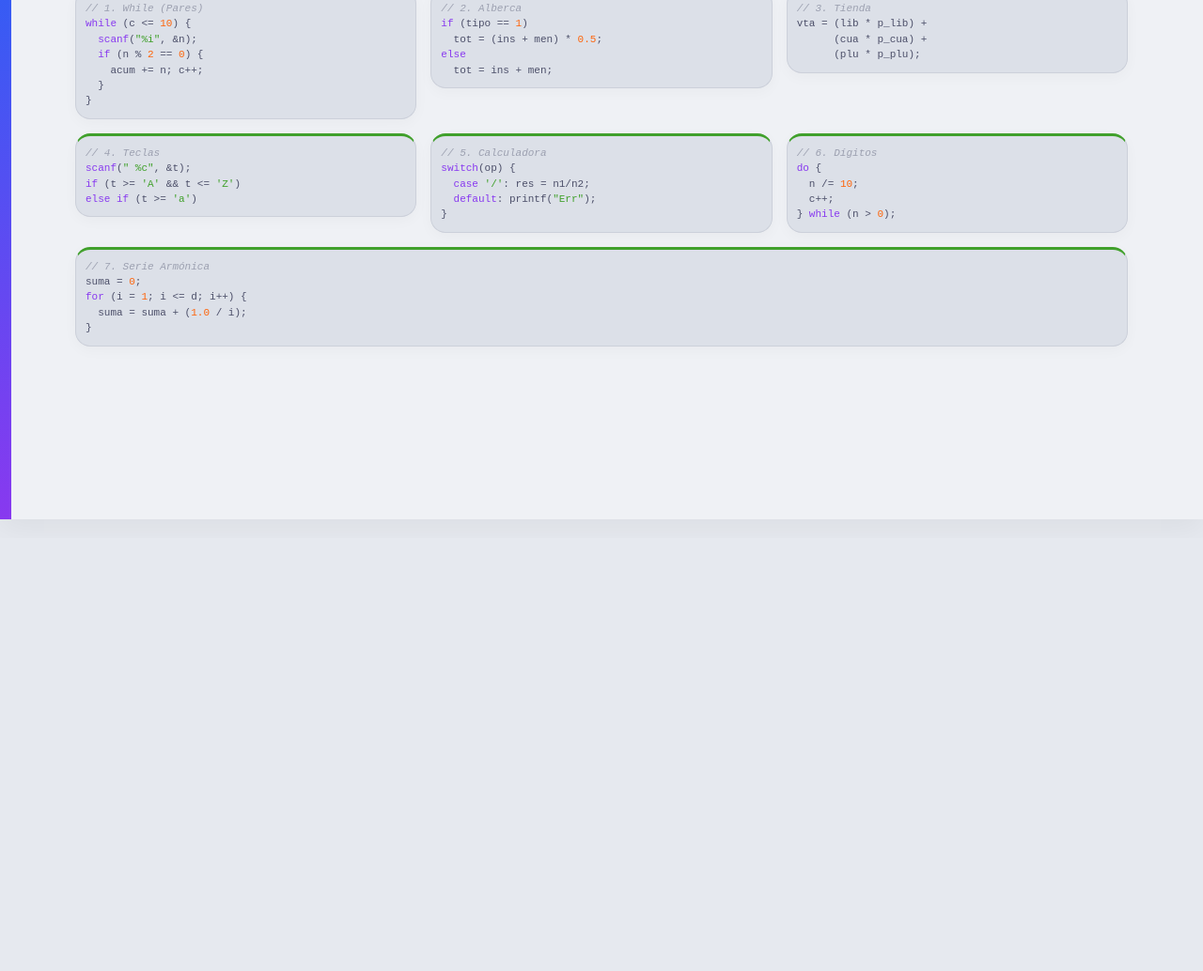
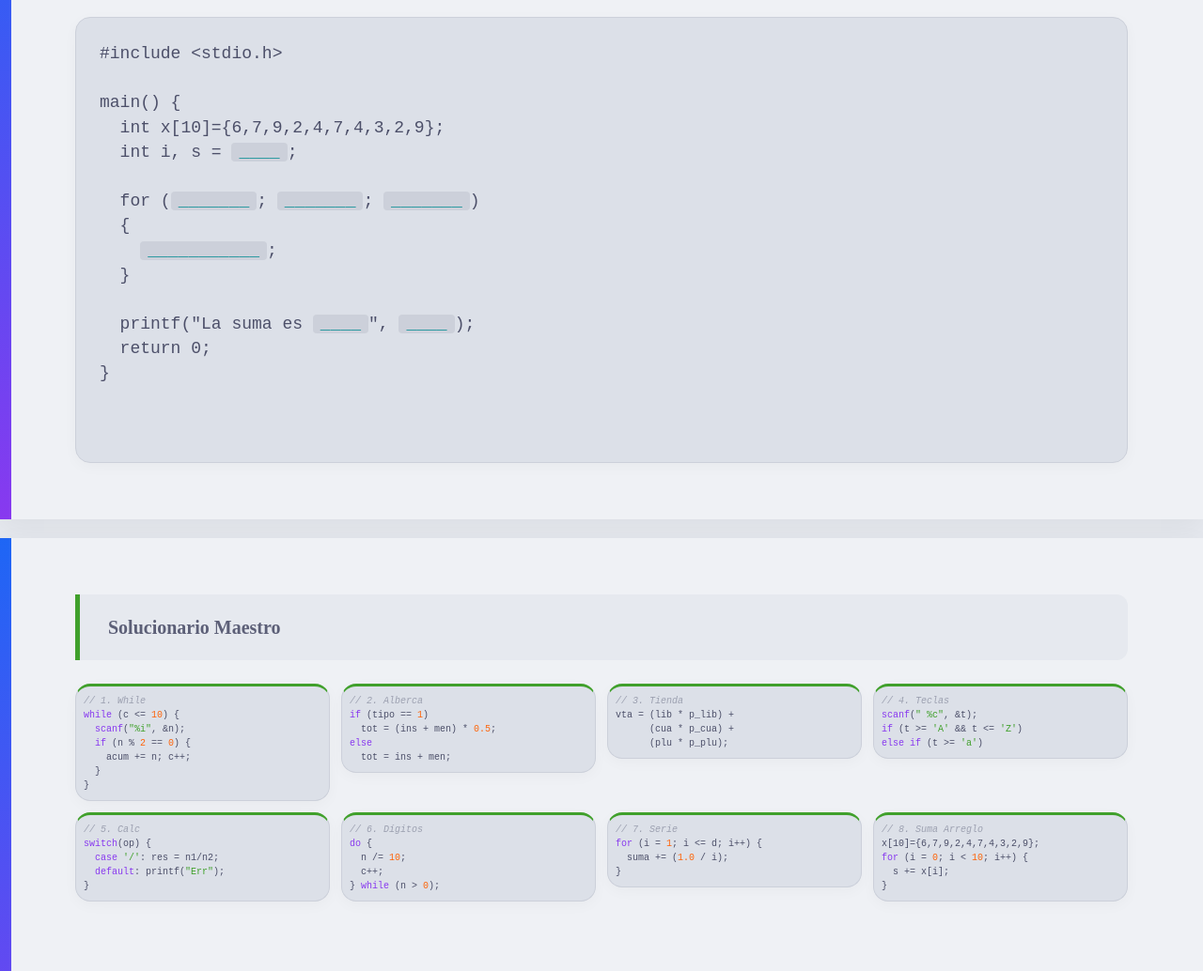
Before and after one commit to micheldavalos/repaso_lenguaje_c_26A, a plain HTML site: page index.html in a window 1280 px wide. Shown: the part 6847-7881 px from the top of the page at 94% size. Before the commit the page ends 7420 px from the top, so only its background shows below. Drawn offline with Linux system fonts and the light colour scheme.

Commit message:
Refactor HTML structure and styling for exercises, update comments, and enhance layout

```diff
--- a/index.html
+++ b/index.html
@@ -106,7 +106,6 @@
             margin-right: 10px;
         }
 
-        /* Estilo para la fórmula visual */
         .math-series {
             display: flex;
             align-items: center;
@@ -160,14 +159,14 @@
 
         .solution-grid {
             display: grid;
-            grid-template-columns: repeat(3, 1fr);
-            gap: 15px;
+            grid-template-columns: repeat(4, 1fr);
+            gap: 12px;
             width: 100%;
         }
 
         .solution-grid pre {
-            font-size: 11px;
-            padding: 10px;
+            font-size: 10px;
+            padding: 8px;
             border-top: 3px solid var(--ctp-green);
         }
 
@@ -341,7 +340,6 @@ main() {
             <p><span class="exercise-number">Ejercicio 6.</span> Introducir un número entero y contar cuántos dígitos tiene utilizando una estructura do-while.</p>
         </div>
         <pre><code>#include &lt;stdio.h&gt;
-#include &lt;conio.h&gt;
 
 main() {
   int n, c = <span class="blank-space">____</span>;
@@ -355,11 +353,10 @@ main() {
   } <span class="blank-space">while (_______)</span>;
 
   printf("El número tiene %i dígitos", <span class="blank-space">____</span>);
-  getch();
 }</code></pre>
     </div>
 
-    <!-- Diapositiva 9: Ejercicio 7 (Serie Armónica Formateada) -->
+    <!-- Diapositiva 9: Ejercicio 7 -->
     <div class="slide-container" id="slide9">
         <div class="description-box">
             <p><span class="exercise-number">Ejercicio 7.</span> Leer un número entero 'd' y calcular la suma de la siguiente serie armónica utilizando un ciclo <strong>for</strong>:</p>
@@ -390,14 +387,35 @@ main() {
 }</code></pre>
     </div>
 
-    <!-- Diapositiva 10: Solucionario -->
+    <!-- Diapositiva 10: Ejercicio 8 -->
     <div class="slide-container" id="slide10">
+        <div class="description-box">
+            <p><span class="exercise-number">Ejercicio 8.</span> Sumar los elementos contenidos en un arreglo unidimensional de 10 enteros inicializado con valores fijos y mostrar el resultado.</p>
+        </div>
+        <pre><code>#include &lt;stdio.h&gt;
+
+main() {
+  int x[10]={6,7,9,2,4,7,4,3,2,9};
+  int i, s = <span class="blank-space">____</span>;
+
+  for (<span class="blank-space">_______</span>; <span class="blank-space">_______</span>; <span class="blank-space">_______</span>)
+  {
+    <span class="blank-space">___________</span>;
+  }
+
+  printf("La suma es <span class="blank-space">____</span>", <span class="blank-space">____</span>);
+  return 0;
+}</code></pre>
+    </div>
+
+    <!-- Diapositiva 11: Solucionario -->
+    <div class="slide-container" id="slide11">
         <div class="description-box" style="border-left-color: var(--ctp-green);">
             <p style="font-style: normal; font-weight: 700;">Solucionario Maestro</p>
         </div>
         <div class="solution-grid">
             <div>
-                <pre><code><span class="comment">// 1. While (Pares)</span>
+                <pre><code><span class="comment">// 1. While</span>
 <span class="keyword">while</span> (c <= <span class="number">10</span>) {
   <span class="keyword">scanf</span>(<span class="string">"%i"</span>, &n);
   <span class="keyword">if</span> (n % <span class="number">2</span> == <span class="number">0</span>) {
@@ -425,7 +443,7 @@ vta = (lib * p_lib) +
 <span class="keyword">else if</span> (t >= <span class="string">'a'</span>)</code></pre>
             </div>
             <div>
-                <pre><code><span class="comment">// 5. Calculadora</span>
+                <pre><code><span class="comment">// 5. Calc</span>
 <span class="keyword">switch</span>(op) {
   <span class="keyword">case</span> <span class="string">'/'</span>: res = n1/n2;
   <span class="keyword">default</span>: printf(<span class="string">"Err"</span>);
@@ -438,11 +456,17 @@ vta = (lib * p_lib) +
   c++;
 } <span class="keyword">while</span> (n > <span class="number">0</span>);</code></pre>
             </div>
-            <div style="grid-column: span 3;">
-                <pre><code><span class="comment">// 7. Serie Armónica</span>
-suma = <span class="number">0</span>;
+            <div>
+                <pre><code><span class="comment">// 7. Serie</span>
 <span class="keyword">for</span> (i = <span class="number">1</span>; i <= d; i++) {
-  suma = suma + (<span class="number">1.0</span> / i);
+  suma += (<span class="number">1.0</span> / i);
+}</code></pre>
+            </div>
+            <div>
+                <pre><code><span class="comment">// 8. Suma Arreglo</span>
+x[10]={6,7,9,2,4,7,4,3,2,9};
+<span class="keyword">for</span> (i = <span class="number">0</span>; i < <span class="number">10</span>; i++) {
+  s += x[i];
 }</code></pre>
             </div>
         </div>
```
